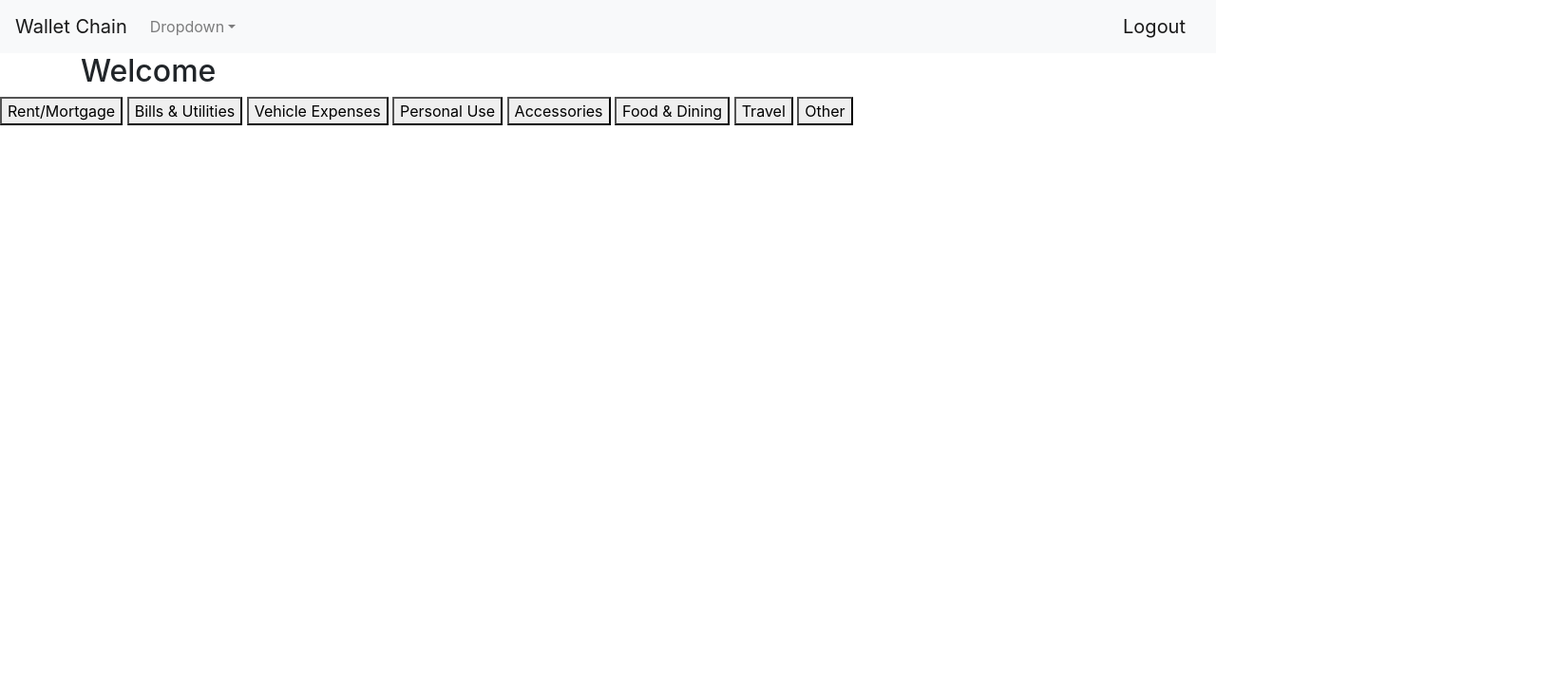
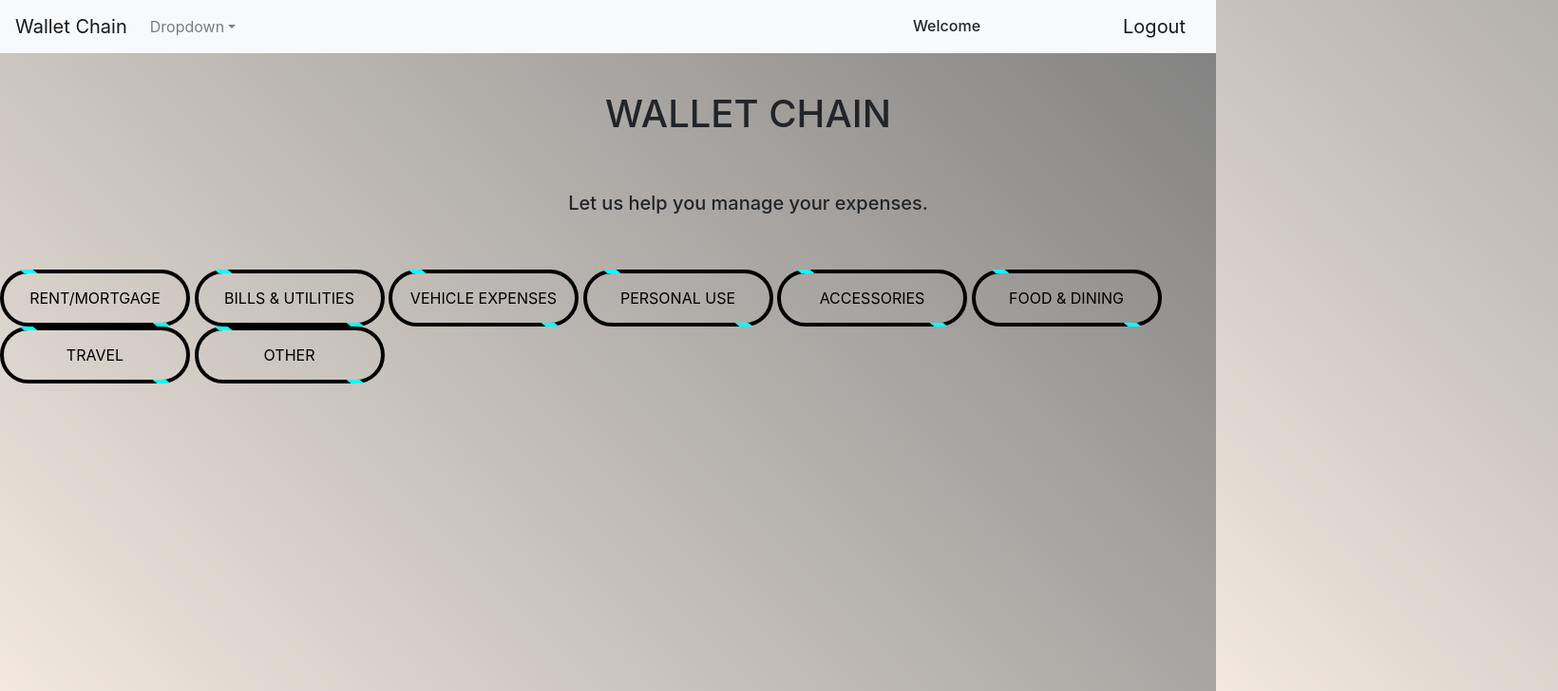
Before and after one commit to noormir1295/Expense-Management, a website: page public/members.html in a window 1280 px wide. Shown: the top 728 px of the page at 95% size, 1640 px wide, since content can reach past the window. Drawn offline with nearby package versions, Linux system fonts and the light colour scheme; no server answers.

Commit message:
adding css

```diff
--- a/public/members.html
+++ b/public/members.html
@@ -10,6 +10,7 @@
   <link rel="stylesheet" href="https://stackpath.bootstrapcdn.com/bootstrap/4.5.2/css/bootstrap.min.css"
     integrity="sha384-JcKb8q3iqJ61gNV9KGb8thSsNjpSL0n8PARn9HuZOnIxN0hoP+VmmDGMN5t9UJ0Z" crossorigin="anonymous">
   <link href="stylesheets/style.css" rel="stylesheet">
+
 
 
   <title>Members</title>
@@ -36,6 +37,9 @@
           </div>
         </li>
       </ul>
+      <div>
+        <h6 class="Welcome">Welcome <span class="member-name"></span></h6>
+      </div>
     </div>
     <div class="logout-btn">
       <a class="navbar-brand" href="/logout">
@@ -51,9 +55,13 @@
 <body>
 
   <div class="container">
+
     <div class="row">
       <div class="col-md-6 col-md-offset-3">
-        <h2>Welcome <span class="member-name"></span></h2>
+        <div class="mainTitle">
+          <h1>WALLET CHAIN</h1>
+        </div>
+        <h5>Let us help you manage your expenses.</h5>
       </div>
     </div>
   </div>
--- a/public/stylesheets/style.css
+++ b/public/stylesheets/style.css
@@ -19,3 +19,73 @@ form.login {
 .input-title {
   padding: 10px;
 }
+
+body {
+    height: 110vh;
+
+  background:
+  linear-gradient( 45deg, linen,  grey );
+
+
+}
+
+.container {
+ display: inline block;
+ text-align: center;
+ margin-left: 500px;
+ padding: 20px;
+ padding-bottom: 50px;
+}
+
+.mainTitle {
+  padding-bottom: 50px;
+  padding-top: 20px;
+
+}
+
+.Welcome {
+  margin-right: 150px;
+  padding-top: 8px;
+}
+
+
+
+
+.category-btn {
+  width: 200px;
+  height: 60px;
+  background: none;
+  border: 4px solid;
+  color:  black;
+  font-weight: 700px;
+  text-transform: uppercase;
+  cursor: pointer;
+  font-size: 16px;
+  position: relative;
+  border-radius: 30px;
+}
+.category-btn::before,.category-btn::after {
+  content: "";
+  position: absolute;
+  width: 14px;
+  height: 4px;
+  background: cyan;
+  transform: skewX(50deg);
+  transition: .4s linear;
+}
+.category-btn::before {
+  top: -4px;
+  left: 10%;
+}
+.category-btn::after {
+  bottom: -4px;
+  right: 10%;
+}
+
+.category-btn:hover::before {
+  left: 80%;
+}
+
+.category-btn:hover::after {
+  right: 80%;
+}
```
